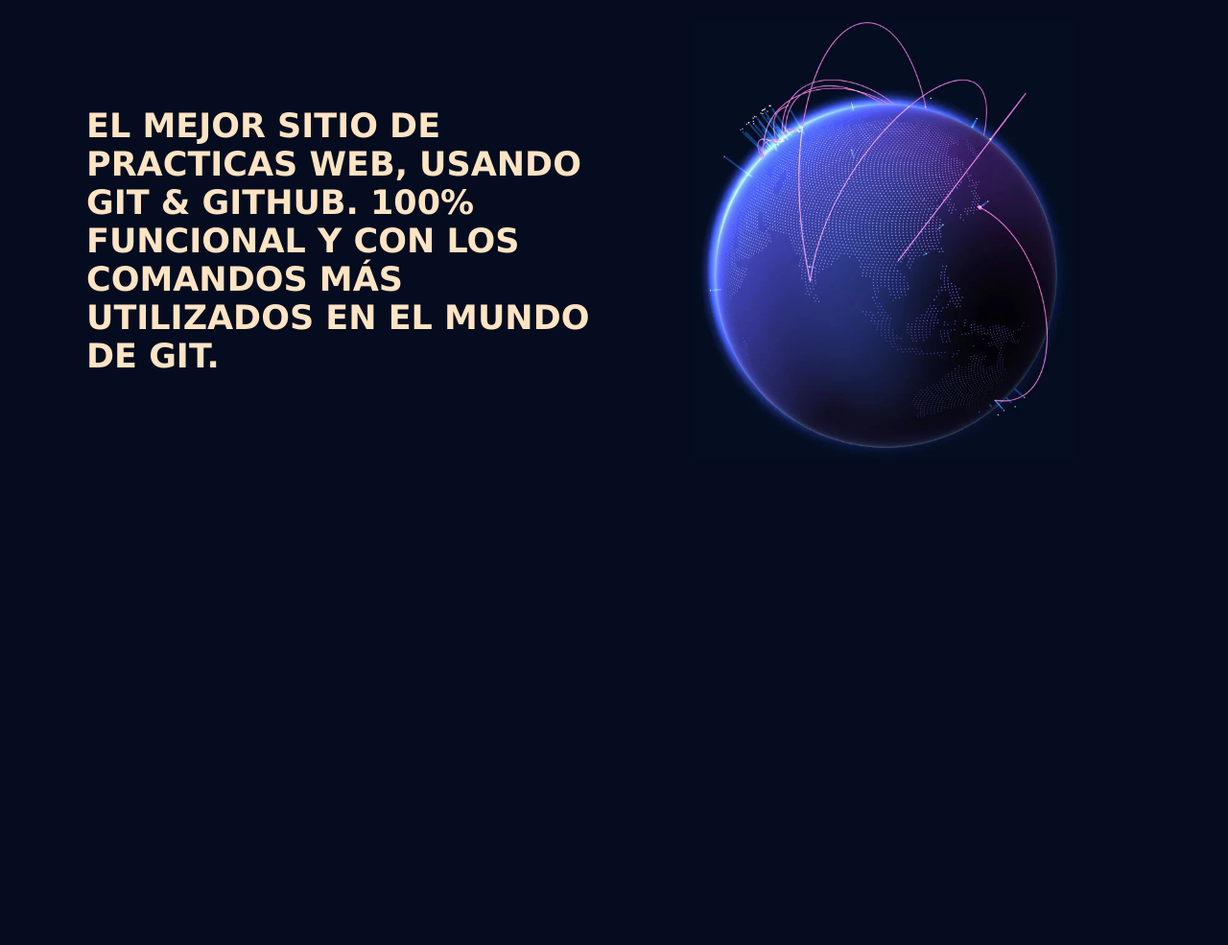
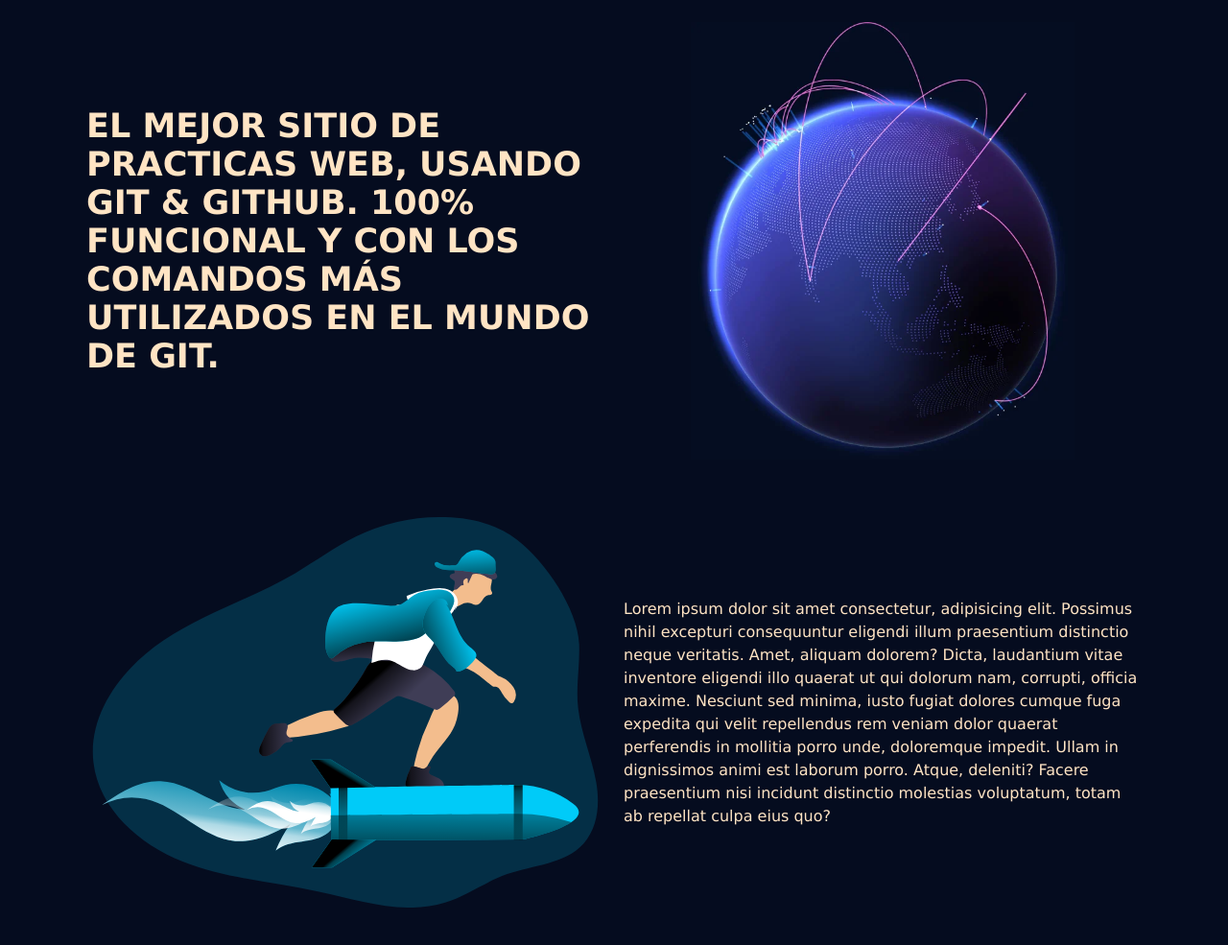
Before and after one commit to EdwinMolina/sitio-prueba, a plain HTML site: page index.html in a window 1280 px wide. Shown: the part 67-1052 px from the top of the page at 96% size. Before the commit the page ends 800 px from the top, so only its background shows below. Drawn offline with Linux system fonts and the light colour scheme.

Commit message:
Version 4: Creacion del body completo

```diff
--- a/asset/estilos/styles.css
+++ b/asset/estilos/styles.css
@@ -77,3 +77,30 @@ body{
 
     }
 }
+/*>>>>>>>>> HERO <<<<<<<<< */
+.body{
+    padding: 6rem 0;
+}
+.body__content{
+    display: grid;
+    row-gap: 2rem;
+}
+.body__description{
+    font-size: 1.6rem;
+    line-height: 1.5;
+}
+.body__img{
+    width: 100%;
+    margin: 0 auto;
+}
+@media screen and (min-width:768px){
+    .body__content{
+        grid-template-columns: repeat(2, 1fr);
+        grid-auto-flow: column;
+        column-gap: 2rem;
+        align-items: center;
+    }
+    .body__img{
+        grid-column: 1/2;
+    }
+}
--- a/index.html
+++ b/index.html
@@ -30,5 +30,17 @@
             </div>
         </div>
     </section>
+    <section class="body">
+        <div class="contenedor">
+            <div class="body__content">
+                <p class="body__description">
+                    Lorem ipsum dolor sit amet consectetur, adipisicing elit. Possimus nihil excepturi consequuntur eligendi illum praesentium distinctio neque veritatis. Amet, aliquam dolorem? Dicta, laudantium vitae inventore eligendi illo quaerat ut qui dolorum nam, corrupti, officia maxime. Nesciunt sed minima, iusto fugiat dolores cumque fuga expedita qui velit repellendus rem veniam dolor quaerat perferendis in mollitia porro unde, doloremque impedit. Ullam in dignissimos animi est laborum porro. Atque, deleniti? Facere praesentium nisi incidunt distinctio molestias voluptatum, totam ab repellat culpa eius quo?
+                </p>
+                <div class="body__img">
+                    <img class="body__imagen" width="100%" src="asset/img/Rocket Boy_Monochromatic.svg" alt="cohete img">
+                </div>
+            </div>
+        </div>
+    </section>
 </body>
 </html>
```
